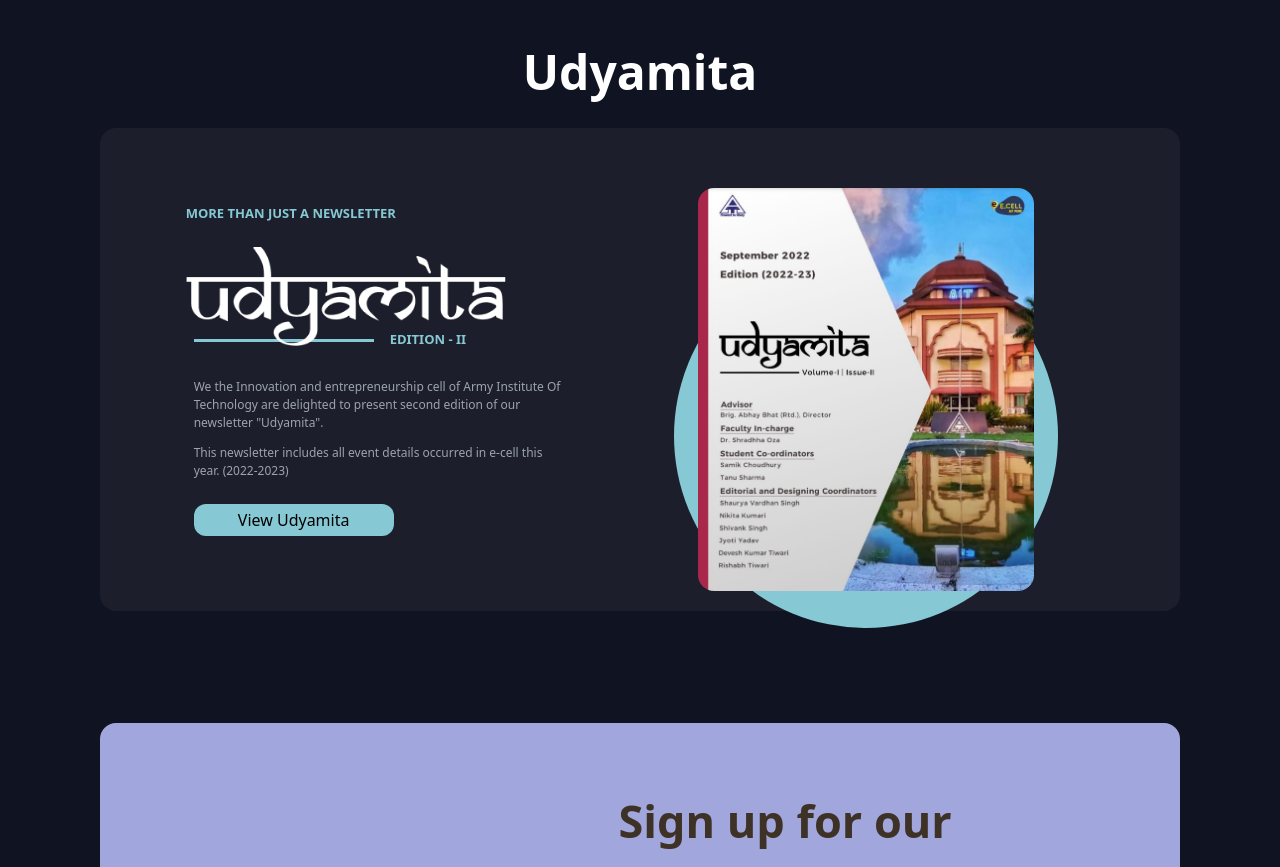
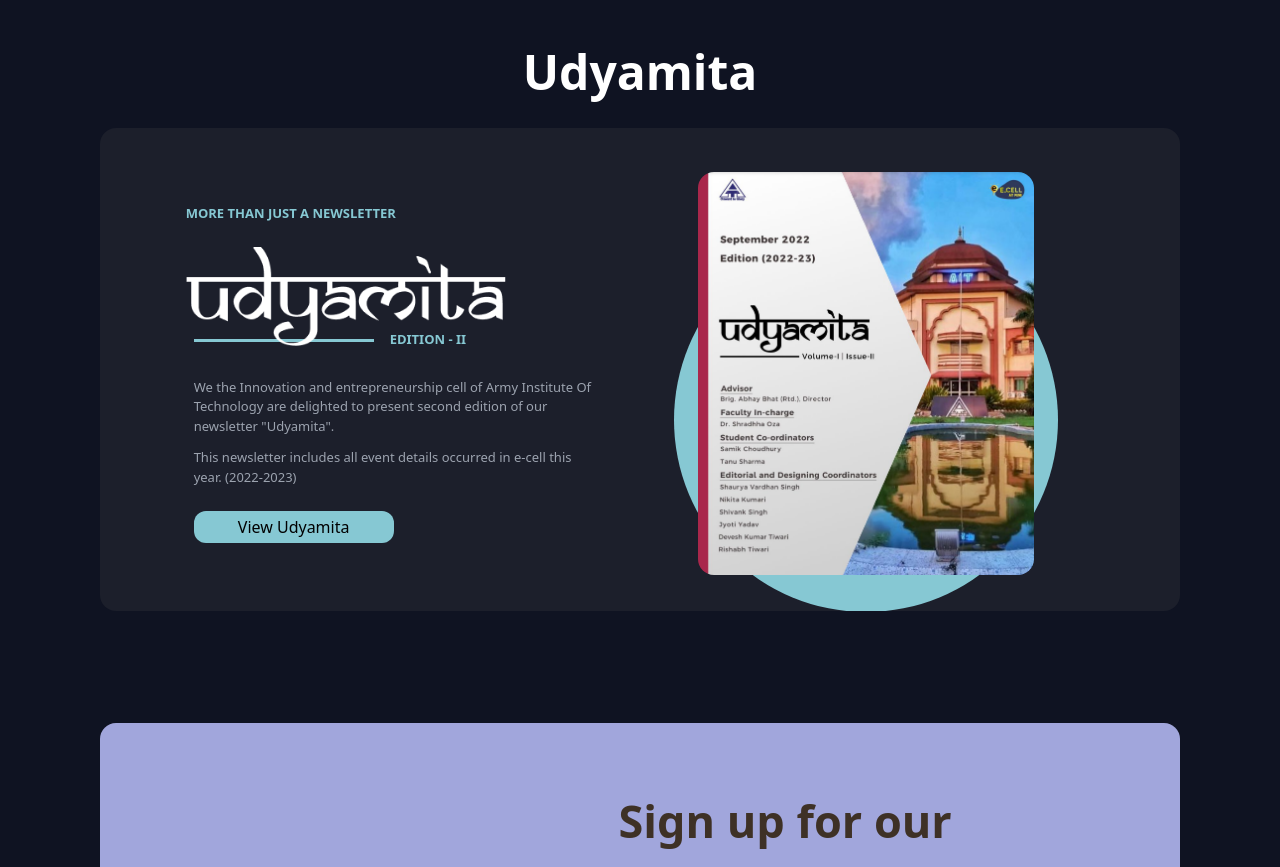
Before and after one commit to I-E-Cell/Vite-Ecell, a React (Vite) app: page / in a window 1280 px wide. Shown: the part 1460-2327 px from the top of the page. Built offline with nearby package versions, Linux system fonts and the light colour scheme.

Commit message:
changed udyamitaa

```diff
--- a/src/Components/Udyamita.jsx
+++ b/src/Components/Udyamita.jsx
@@ -9,7 +9,7 @@ const Udyamita = () => {
   return (
     <div>
       <h1 className='relative mx-auto text-center text-white mt-20 font-semibold sm:text-5xl text-3xl   '>Udyamita</h1>
-      <div className='w-[91%] md:w-[84.4%] mt-8  justify-center  gap-10 lg:gap-2 relative flex flex-col md:flex-row   mx-auto  rounded-2xl bg-[#1C1F2B] md:px-16 py-5' >
+      <div className='w-[91%] overflow-hidden md:w-[84.4%] mt-8  justify-center  gap-10 lg:gap-2 relative flex flex-col md:flex-row   mx-auto  rounded-2xl bg-[#1C1F2B] md:px-16 py-5' >
         <div className='w-[84%] relative top-7 lg:top-14 mx-auto md:w-[42%]  flex flex-col text-center md:text-left text-white '>
           <h1 className='text-[13px] font-semibold text-[#86C8D3]'>MORE THAN JUST A NEWSLETTER</h1>
           <img className='w-[20em] mx-auto md:mx-0 z-10  top-6 md:top-1 lg:top-6 relative' src={name} alt="" />
@@ -18,11 +18,11 @@ const Udyamita = () => {
             <h1 className='text-[13px] font-semibold text-[#86C8D3]'>EDITION - II </h1>
 
           </div>
-          <h1 className='  md:max-w-[31em] md:left-2 top-9 md:top-3 lg:top-9 relative font-thin text-gray-400 text-[12px]'>We the Innovation and entrepreneurship cell of Army Institute Of Technology are delighted to present second edition of our newsletter "Udyamita". </h1>
-          <h1 className=' md:max-w-[31em] md:left-2 top-12 md:top-5 lg:top-12 relative font-thin text-gray-400 text-[12px]'>This newsletter includes all event details occurred in e-cell this year. (2022-2023) </h1>
+          <h1 className='  md:max-w-[31em] md:left-2 top-9 md:top-3 lg:top-9 relative font-thin text-gray-400 text-[13px]'>We the Innovation and entrepreneurship cell of Army Institute Of Technology are delighted to present second edition of our newsletter "Udyamita". </h1>
+          <h1 className=' md:max-w-[31em] md:left-2 top-12 md:top-5 lg:top-12 relative font-thin text-gray-400 text-[13px]'>This newsletter includes all event details occurred in e-cell this year. (2022-2023) </h1>
           <a target='_blank' href={udaymita2}><button className='w-[50%] mt-7 md:mt-1 lg:mt-10 bg-[#86C8D3] text-black border-none hover:scale-105 duration-200 h-8 text-sm lg:text-base top-8 left-2 relative rounded-xl mx-auto pt'>View Udyamita</button></a>
         </div>
-        <div className='w-[84%] pb-10 relative top-10 md:top-4 lg:top-10 lg:10  mx-auto md:w-[40%] lg:w-[48%]'>
+        <div className='w-[84%] pb-10 relative top-10 md:top-4 lg:top-6 lg:10  mx-auto md:w-[40%] lg:w-[48%]'>
           <div className='relative flex justify-center mx-auto'>
 
             <div className='absolute  top-[3.5em] z-0 w-[18em] h-[18em] lg:w-[24em] lg:h-[24em] rounded-full bg-[#86C8D3] '>
```
